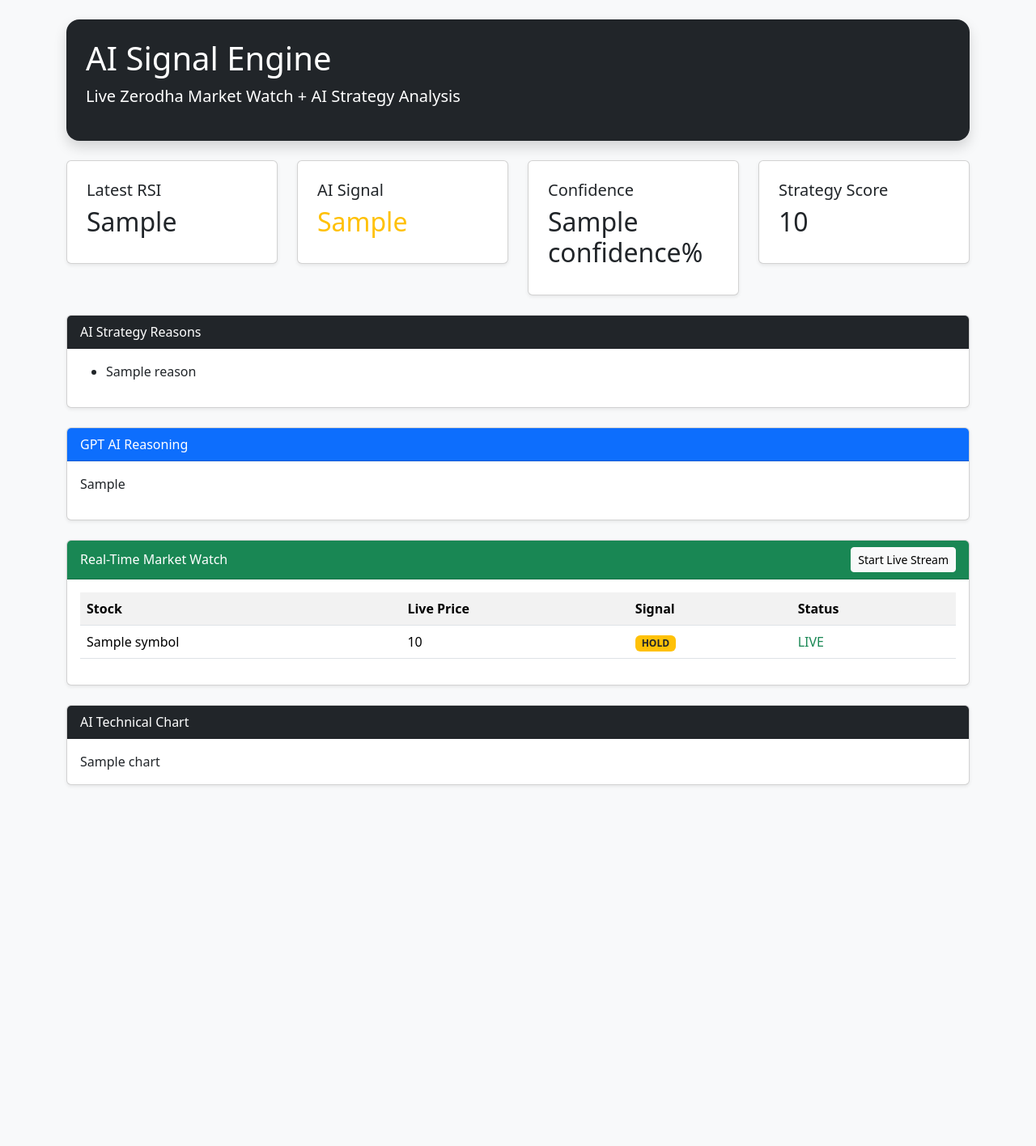
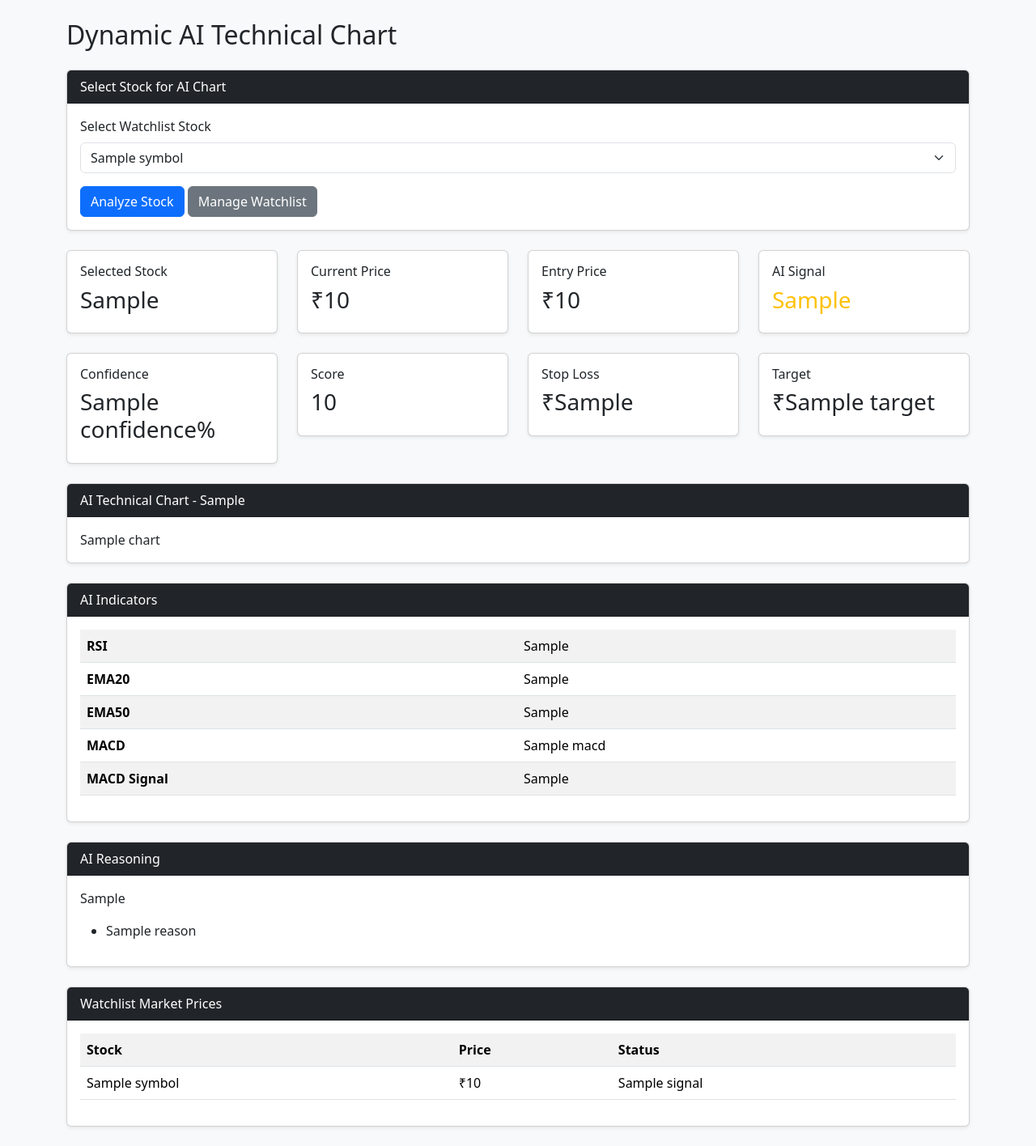
Before and after one commit to affaayyy/ai-trading-bot, a Flask app: template templates/market.html in a window 1280 px wide. Shown: the part 56-1472 px from the top of the page at 81% size. Before the commit the page ends 1027 px from the top, so only its background shows below. Run offline with Flask 3, Linux system fonts and the light colour scheme; the template is opened without the code that fills it: most values are stand-ins (such as "Sample title", 1, 10 or a date in 2020); some libraries are stand-ins or nearby versions.

Commit message:
Add dynamic AI chart selector

```diff
--- a/app.py
+++ b/app.py
@@ -18,17 +18,14 @@ load_dotenv()
 
 app = Flask(__name__)
 app.secret_key = os.getenv("FLASK_SECRET_KEY", "fallback_secret_key")
-
 socketio = SocketIO(app, cors_allowed_origins="*", async_mode="threading")
 
 database_url = os.getenv("DATABASE_URL", "sqlite:///local.db")
-
 if database_url.startswith("postgres://"):
     database_url = database_url.replace("postgres://", "postgresql://", 1)
 
 app.config["SQLALCHEMY_DATABASE_URI"] = database_url
 app.config["SQLALCHEMY_TRACK_MODIFICATIONS"] = False
-
 db = SQLAlchemy(app)
 
 api_key = os.getenv("KITE_API_KEY")
@@ -126,11 +123,7 @@ def get_latest_access_token():
         return session["access_token"]
 
     latest_token = TokenStore.query.order_by(TokenStore.created_at.desc()).first()
-
-    if latest_token:
-        return latest_token.access_token
-
-    return None
+    return latest_token.access_token if latest_token else None
 
 
 def is_logged_in():
@@ -139,25 +132,17 @@ def is_logged_in():
 
 def set_kite_token():
     token = get_latest_access_token()
-
     if token:
         kite.set_access_token(token)
         return True
-
     return False
 
 
 def get_watchlist_symbols():
     stocks = WatchlistStock.query.order_by(WatchlistStock.created_at.desc()).all()
-
     if stocks:
         return [stock.symbol for stock in stocks]
-
     return ["INFY", "RELIANCE", "TCS", "HDFCBANK", "ICICIBANK"]
-
-
-def get_watchlist_quote_symbols():
-    return [f"NSE:{symbol}" for symbol in get_watchlist_symbols()]
 
 
 def send_telegram_alert(message):
@@ -203,7 +188,6 @@ def generate_ai_strategy(df):
     df["macd_signal"] = macd.macd_signal()
 
     latest = df.iloc[-1]
-
     score = 0
     reasons = []
 
@@ -278,11 +262,9 @@ def calculate_trade_levels(entry_price, signal):
     if signal in ["BUY", "STRONG BUY"]:
         stop_loss = entry_price - (entry_price * STOP_LOSS_PERCENT / 100)
         target = entry_price + (entry_price * TARGET_PERCENT / 100)
-
     elif signal in ["SELL", "STRONG SELL"]:
         stop_loss = entry_price + (entry_price * STOP_LOSS_PERCENT / 100)
         target = entry_price - (entry_price * TARGET_PERCENT / 100)
-
     else:
         stop_loss = None
         target = None
@@ -410,7 +392,6 @@ def calculate_portfolio_analytics(holdings):
         })
 
     pnl_percent = 0
-
     if total_invested > 0:
         pnl_percent = (total_pnl / total_invested) * 100
 
@@ -585,23 +566,13 @@ def run_backtest_v2(df, initial_capital=100000):
             "equity": round(current_equity, 2)
         })
 
-        buy_signal = (
-            row["rsi"] < 35 and
-            row["ema20"] > row["ema50"] and
-            position == 0
-        )
-
-        sell_signal = (
-            row["rsi"] > 65 and
-            position > 0
-        )
-
+        buy_signal = row["rsi"] < 35 and row["ema20"] > row["ema50"] and position == 0
+        sell_signal = row["rsi"] > 65 and position > 0
         stop_loss_hit = position > 0 and price <= entry_price * 0.99
         target_hit = position > 0 and price >= entry_price * 1.02
 
         if buy_signal:
             quantity = int(capital // price)
-
             if quantity > 0:
                 position = quantity
                 entry_price = price
@@ -621,7 +592,6 @@ def run_backtest_v2(df, initial_capital=100000):
             pnl = (price - entry_price) * position
 
             reason = "AI SELL Signal"
-
             if stop_loss_hit:
                 reason = "Stop Loss Hit"
             elif target_hit:
@@ -647,7 +617,6 @@ def run_backtest_v2(df, initial_capital=100000):
     winning_trades = [t for t in sell_trades if t["pnl"] > 0]
 
     win_rate = 0
-
     if sell_trades:
         win_rate = (len(winning_trades) / len(sell_trades)) * 100
 
@@ -744,37 +713,50 @@ def market():
 
     set_kite_token()
 
-    symbols = get_watchlist_quote_symbols()[:4]
-    quotes = kite.quote(symbols)
+    watchlist_symbols = get_watchlist_symbols()
+    selected_symbol = request.args.get("symbol", watchlist_symbols[0] if watchlist_symbols else "INFY").upper()
 
-    df = get_historical_df()
+    if selected_symbol not in STOCK_UNIVERSE:
+        selected_symbol = "INFY"
+
+    selected_token = STOCK_UNIVERSE[selected_symbol]
+
+    df = get_historical_df(selected_token)
     strategy = generate_ai_strategy(df)
 
-    first_symbol = symbols[0]
-    live_quote = kite.quote([first_symbol])
-    live_price = live_quote[first_symbol]["last_price"]
+    entry_price = round(df.iloc[-1]["close"], 2)
+    live_price = round(get_live_price(selected_symbol, entry_price), 2)
+    levels = calculate_trade_levels(entry_price, strategy["signal"])
+
+    quote_symbols = [f"NSE:{symbol}" for symbol in watchlist_symbols[:8]]
 
     market_data = []
 
-    for symbol in symbols:
-        price = quotes[symbol]["last_price"]
-        clean_symbol = symbol.replace("NSE:", "")
+    try:
+        quotes = kite.quote(quote_symbols)
 
-        market_data.append({
-            "symbol": symbol,
-            "price": price,
-            "signal": "HOLD" if price > 1000 else "WATCH"
-        })
+        for symbol in watchlist_symbols[:8]:
+            key = f"NSE:{symbol}"
+            price = quotes[key]["last_price"]
 
-        db.session.add(SignalLog(
-            symbol=clean_symbol,
-            price=price,
-            signal=strategy["signal"],
-            confidence=strategy["confidence"],
-            score=strategy["score"]
-        ))
+            market_data.append({
+                "symbol": symbol,
+                "price": price,
+                "signal": "HOLD" if price > 1000 else "WATCH"
+            })
 
-    db.session.commit()
+            db.session.add(SignalLog(
+                symbol=symbol,
+                price=price,
+                signal=strategy["signal"],
+                confidence=strategy["confidence"],
+                score=strategy["score"]
+            ))
+
+        db.session.commit()
+
+    except Exception:
+        pass
 
     fig = go.Figure()
 
@@ -811,7 +793,7 @@ def market():
     ))
 
     fig.update_layout(
-        title=f"{first_symbol.replace('NSE:', '')} AI Trading Chart - Live Price ₹{live_price}",
+        title=f"{selected_symbol} AI Trading Chart - Live Price ₹{live_price}",
         height=550
     )
 
@@ -819,6 +801,8 @@ def market():
 
     return render_template(
         "market.html",
+        watchlist_symbols=watchlist_symbols,
+        selected_symbol=selected_symbol,
         latest_rsi=strategy["rsi"],
         latest_ema20=strategy["ema20"],
         latest_ema50=strategy["ema50"],
@@ -828,6 +812,10 @@ def market():
         confidence=strategy["confidence"],
         score=strategy["score"],
         reasons=strategy["reasons"],
+        current_price=live_price,
+        entry_price=entry_price,
+        stop_loss=levels["stop_loss"],
+        target=levels["target"],
         gpt_reasoning="AI signal generated using RSI, EMA20, EMA50, MACD, and Bollinger Bands.",
         market_data=market_data,
         chart=chart
@@ -1244,15 +1232,10 @@ def api_live_prices():
     set_kite_token()
 
     watchlist_symbols = get_watchlist_symbols()
-
-    if not watchlist_symbols:
-        watchlist_symbols = ["INFY", "RELIANCE", "TCS", "HDFCBANK"]
-
     quote_symbols = [f"NSE:{symbol}" for symbol in watchlist_symbols]
 
     try:
         quotes = kite.quote(quote_symbols)
-
         data = {}
 
         for symbol in watchlist_symbols:
--- a/templates/market.html
+++ b/templates/market.html
@@ -2,47 +2,117 @@
 
 {% block content %}
 
-<div class="p-4 bg-dark text-white rounded-4 mb-4 shadow">
-    <h1>AI Signal Engine</h1>
-    <p class="lead">Live Zerodha Market Watch + AI Strategy Analysis</p>
+<h2 class="mb-4">Dynamic AI Technical Chart</h2>
+
+<div class="card shadow-sm mb-4">
+    <div class="card-header bg-dark text-white">
+        Select Stock for AI Chart
+    </div>
+
+    <div class="card-body">
+
+        <form method="GET" action="/market">
+
+            <label class="form-label">
+                Select Watchlist Stock
+            </label>
+
+            <select name="symbol" class="form-select mb-3">
+
+                {% for symbol in watchlist_symbols %}
+
+                    <option value="{{ symbol }}"
+                        {% if symbol == selected_symbol %}
+                            selected
+                        {% endif %}
+                    >
+                        {{ symbol }}
+                    </option>
+
+                {% endfor %}
+
+            </select>
+
+            <button type="submit" class="btn btn-primary">
+                Analyze Stock
+            </button>
+
+            <a href="/watchlist" class="btn btn-secondary">
+                Manage Watchlist
+            </a>
+
+        </form>
+
+    </div>
 </div>
 
 <div class="row g-4 mb-4">
 
     <div class="col-md-3">
-        <div class="card shadow-sm p-4">
-            <h5>Latest RSI</h5>
-            <h2>{{ latest_rsi }}</h2>
+        <div class="card p-3 shadow-sm">
+            <h6>Selected Stock</h6>
+            <h3>{{ selected_symbol }}</h3>
         </div>
     </div>
 
     <div class="col-md-3">
-        <div class="card shadow-sm p-4">
-            <h5>AI Signal</h5>
-
-            {% if ai_signal == "BUY" or ai_signal == "STRONG BUY" %}
-                <h2 class="text-success">{{ ai_signal }}</h2>
-
-            {% elif ai_signal == "SELL" or ai_signal == "STRONG SELL" %}
-                <h2 class="text-danger">{{ ai_signal }}</h2>
-
-            {% else %}
-                <h2 class="text-warning">{{ ai_signal }}</h2>
-            {% endif %}
+        <div class="card p-3 shadow-sm">
+            <h6>Current Price</h6>
+            <h3>₹{{ current_price }}</h3>
         </div>
     </div>
 
     <div class="col-md-3">
-        <div class="card shadow-sm p-4">
-            <h5>Confidence</h5>
-            <h2>{{ confidence }}%</h2>
+        <div class="card p-3 shadow-sm">
+            <h6>Entry Price</h6>
+            <h3>₹{{ entry_price }}</h3>
         </div>
     </div>
 
     <div class="col-md-3">
-        <div class="card shadow-sm p-4">
-            <h5>Strategy Score</h5>
-            <h2>{{ score }}</h2>
+        <div class="card p-3 shadow-sm">
+            <h6>AI Signal</h6>
+
+            {% if ai_signal == "BUY" or ai_signal == "STRONG BUY" %}
+                <h3 class="text-success">{{ ai_signal }}</h3>
+            {% elif ai_signal == "SELL" or ai_signal == "STRONG SELL" %}
+                <h3 class="text-danger">{{ ai_signal }}</h3>
+            {% else %}
+                <h3 class="text-warning">{{ ai_signal }}</h3>
+            {% endif %}
+
+        </div>
+    </div>
+
+</div>
+
+<div class="row g-4 mb-4">
+
+    <div class="col-md-3">
+        <div class="card p-3 shadow-sm">
+            <h6>Confidence</h6>
+            <h3>{{ confidence }}%</h3>
+        </div>
+    </div>
+
+    <div class="col-md-3">
+        <div class="card p-3 shadow-sm">
+            <h6>Score</h6>
+            <h3>{{ score }}</h3>
+        </div>
+    </div>
+
+    <div class="col-md-3">
+        <div class="card p-3 shadow-sm">
+            <h6>Stop Loss</h6>
+            <h3>₹{{ stop_loss }}</h3>
+        </div>
+    </div>
+
+    <div class="col-md-3">
+        <div class="card p-3 shadow-sm">
+            <h6>Target</h6>
+            <h3>₹{{ target }}</h3>
         </div>
     </div>
 
@@ -50,10 +120,61 @@
 
 <div class="card shadow-sm mb-4">
     <div class="card-header bg-dark text-white">
-        AI Strategy Reasons
+        AI Technical Chart - {{ selected_symbol }}
     </div>
 
     <div class="card-body">
+        {{ chart|safe }}
+    </div>
+</div>
+
+<div class="card shadow-sm mb-4">
+    <div class="card-header bg-dark text-white">
+        AI Indicators
+    </div>
+
+    <div class="card-body">
+
+        <table class="table table-striped">
+
+            <tr>
+                <th>RSI</th>
+                <td>{{ latest_rsi }}</td>
+            </tr>
+
+            <tr>
+                <th>EMA20</th>
+                <td>{{ latest_ema20 }}</td>
+            </tr>
+
+            <tr>
+                <th>EMA50</th>
+                <td>{{ latest_ema50 }}</td>
+            </tr>
+
+            <tr>
+                <th>MACD</th>
+                <td>{{ macd }}</td>
+            </tr>
+
+            <tr>
+                <th>MACD Signal</th>
+                <td>{{ macd_signal }}</td>
+            </tr>
+
+        </table>
+
+    </div>
+</div>
+
+<div class="card shadow-sm mb-4">
+    <div class="card-header bg-dark text-white">
+        AI Reasoning
+    </div>
+
+    <div class="card-body">
+
+        <p>{{ gpt_reasoning }}</p>
 
         <ul>
             {% for reason in reasons %}
@@ -64,23 +185,9 @@
     </div>
 </div>
 
-<div class="card shadow-sm mb-4">
-    <div class="card-header bg-primary text-white">
-        GPT AI Reasoning
-    </div>
-
-    <div class="card-body">
-        <p>{{ gpt_reasoning }}</p>
-    </div>
-</div>
-
-<div class="card shadow-sm mb-4">
-    <div class="card-header bg-success text-white d-flex justify-content-between align-items-center">
-        <span>Real-Time Market Watch</span>
-
-        <a href="/start-stream" class="btn btn-light btn-sm">
-            Start Live Stream
-        </a>
+<div class="card shadow-sm">
+    <div class="card-header bg-dark text-white">
+        Watchlist Market Prices
     </div>
 
     <div class="card-body">
@@ -89,50 +196,16 @@
 
             <tr>
                 <th>Stock</th>
-                <th>Live Price</th>
-                <th>Signal</th>
+                <th>Price</th>
                 <th>Status</th>
             </tr>
 
             {% for item in market_data %}
 
             <tr>
-
-                <td>
-                    {{ item.symbol }}
-                </td>
-
-                <td id="{{ item.symbol.split(':')[1] }}">
-                    {{ item.price }}
-                </td>
-
-                <td>
-
-                    {% if item.signal == "BUY" %}
-                        <span class="badge bg-success">
-                            BUY
-                        </span>
-
-                    {% elif item.signal == "SELL" %}
-                        <span class="badge bg-danger">
-                            SELL
-                        </span>
-
-                    {% else %}
-                        <span class="badge bg-warning text-dark">
-                            HOLD
-                        </span>
-
-                    {% endif %}
-
-                </td>
-
-                <td>
-                    <span class="text-success">
-                        LIVE
-                    </span>
-                </td>
-
+                <td>{{ item.symbol }}</td>
+                <td>₹{{ item.price }}</td>
+                <td>{{ item.signal }}</td>
             </tr>
 
             {% endfor %}
@@ -142,32 +215,4 @@
     </div>
 </div>
 
-<div class="card shadow-sm mb-4">
-    <div class="card-header bg-dark text-white">
-        AI Technical Chart
-    </div>
-
-    <div class="card-body">
-        {{ chart | safe }}
-    </div>
-</div>
-
-<script src="https://cdn.socket.io/4.7.5/socket.io.min.js"></script>
-
-<script>
-
-    const socket = io();
-
-    socket.on("price_update", function(data) {
-
-        const cell = document.getElementById(data.symbol);
-
-        if (cell) {
-            cell.innerText = data.price;
-        }
-
-    });
-
-</script>
-
 {% endblock %}
```
